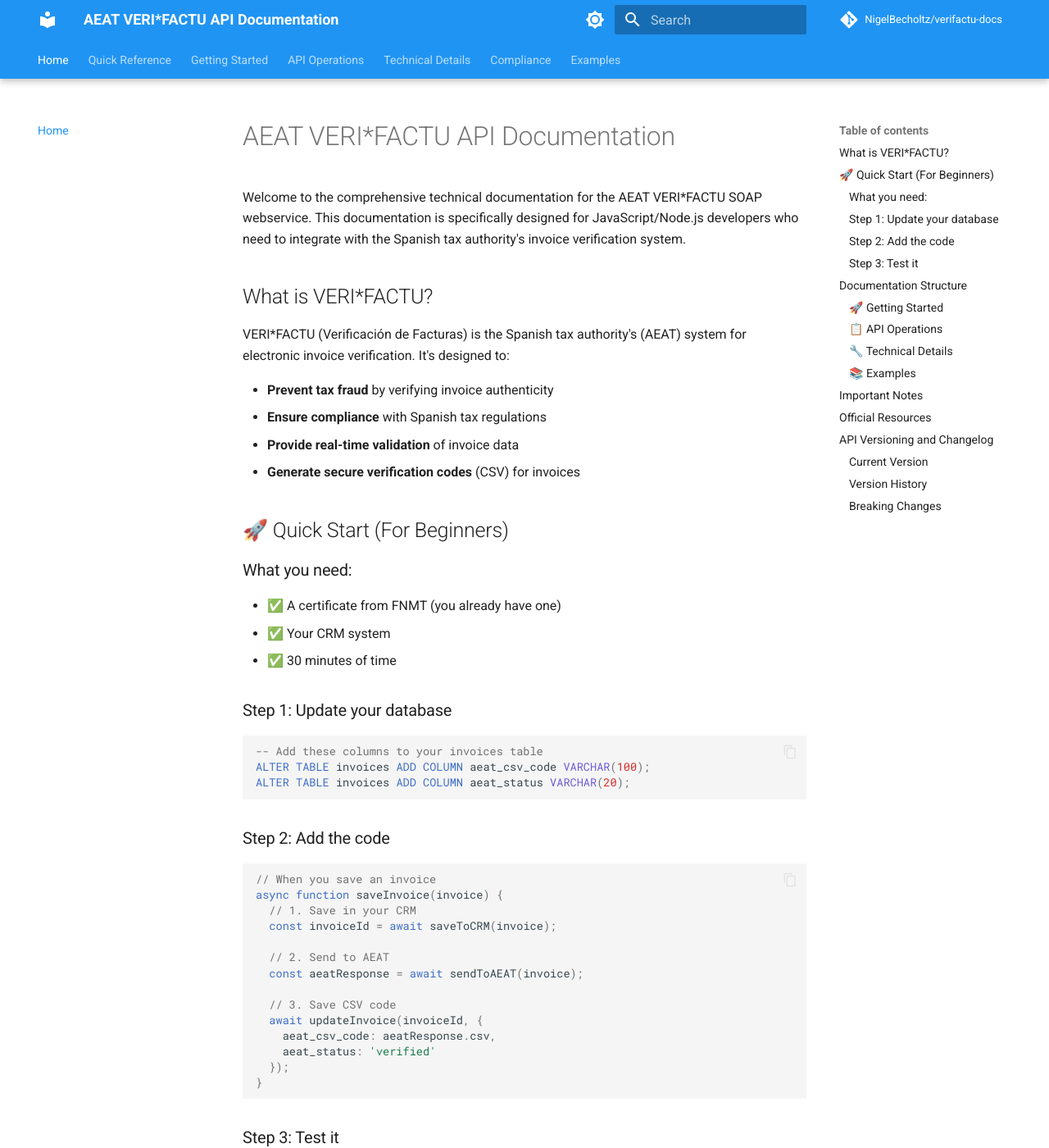
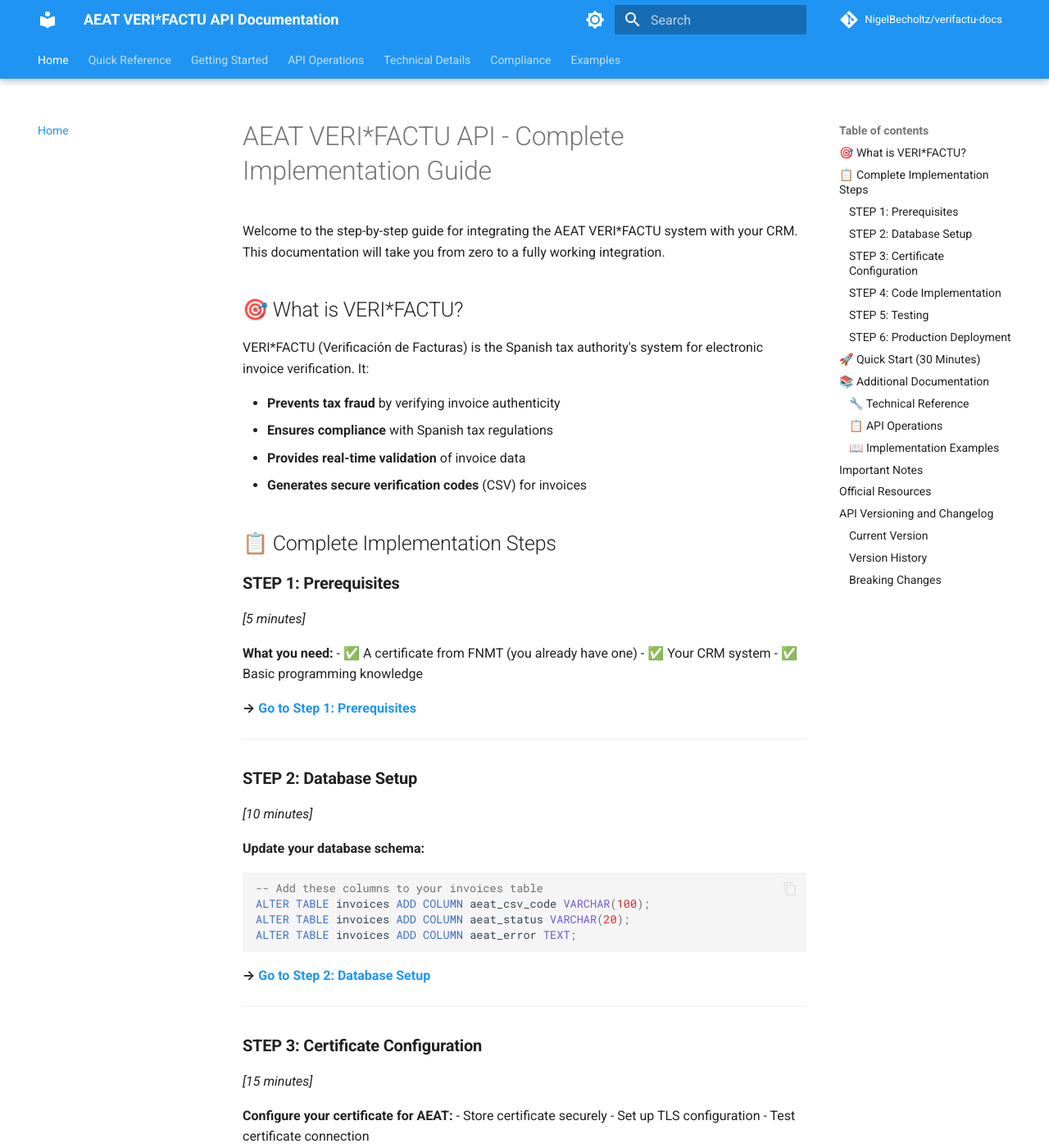
Before and after one commit to NigelBecholtz/verifactu-docs, an MkDocs documentation site: the page built from docs/index.md, in a window 1280 px wide and 1400 px high. Shown: the whole window at 82% size. Built offline with MkDocs 1.6.1 and Material for MkDocs 9.7.7, drawn with Linux system fonts in a browser that asks for light colours; comment, search, counter and statistics services are not loaded; some of the changed text lies outside the part shown.

Commit message:
Restructure documentation as clear step-by-step implementation guide
- Converted index.md to comprehensive step-by-step guide
- Added clear navigation between steps with time estimates
- Restructured authentication.md as Step 1 & 3 (Prerequisites & Certificate Setup)
- Updated node-implementation.md as Step 2 & 4 (Database & Code Implementation)
- Modified examples.md as Step 5 (Testing & Examples)
- Updated endpoints.md as Step 6 (Production Deployment)
- Added clear navigation links between all steps
- Maintained beginner-friendly approach with time estimates
- Created logical progression from prerequisites to production

````diff
--- a/docs/index.md
+++ b/docs/index.md
@@ -1,74 +1,118 @@
-# AEAT VERI*FACTU API Documentation
+# AEAT VERI*FACTU API - Complete Implementation Guide
 
-Welcome to the comprehensive technical documentation for the AEAT VERI*FACTU SOAP webservice. This documentation is specifically designed for JavaScript/Node.js developers who need to integrate with the Spanish tax authority's invoice verification system.
+Welcome to the step-by-step guide for integrating the AEAT VERI*FACTU system with your CRM. This documentation will take you from zero to a fully working integration.
 
-## What is VERI*FACTU?
+## 🎯 What is VERI*FACTU?
 
-VERI*FACTU (Verificación de Facturas) is the Spanish tax authority's (AEAT) system for electronic invoice verification. It's designed to:
+VERI*FACTU (Verificación de Facturas) is the Spanish tax authority's system for electronic invoice verification. It:
 
-- **Prevent tax fraud** by verifying invoice authenticity
-- **Ensure compliance** with Spanish tax regulations
-- **Provide real-time validation** of invoice data
-- **Generate secure verification codes** (CSV) for invoices
+- **Prevents tax fraud** by verifying invoice authenticity
+- **Ensures compliance** with Spanish tax regulations
+- **Provides real-time validation** of invoice data
+- **Generates secure verification codes** (CSV) for invoices
 
-## 🚀 Quick Start (For Beginners)
+## 📋 Complete Implementation Steps
 
-### What you need:
+### **STEP 1: Prerequisites**
+*[5 minutes]*
+
+**What you need:**
 - ✅ A certificate from FNMT (you already have one)
 - ✅ Your CRM system
-- ✅ 30 minutes of time
+- ✅ Basic programming knowledge
 
-### Step 1: Update your database
+**→ [Go to Step 1: Prerequisites](authentication.md#step-1-prerequisites)**
+
+---
+
+### **STEP 2: Database Setup**
+*[10 minutes]*
+
+**Update your database schema:**
 ```sql
 -- Add these columns to your invoices table
 ALTER TABLE invoices ADD COLUMN aeat_csv_code VARCHAR(100);
 ALTER TABLE invoices ADD COLUMN aeat_status VARCHAR(20);
+ALTER TABLE invoices ADD COLUMN aeat_error TEXT;
 ```
 
-### Step 2: Add the code
-```javascript
-// When you save an invoice
-async function saveInvoice(invoice) {
-  // 1. Save in your CRM
-  const invoiceId = await saveToCRM(invoice);
+**→ [Go to Step 2: Database Setup](node-implementation.md#step-2-database-setup)**
 
-  // 2. Send to AEAT
-  const aeatResponse = await sendToAEAT(invoice);
+---
 
-  // 3. Save CSV code
-  await updateInvoice(invoiceId, {
-    aeat_csv_code: aeatResponse.csv,
-    aeat_status: 'verified'
-  });
-}
-```
+### **STEP 3: Certificate Configuration**
+*[15 minutes]*
 
-### Step 3: Test it
-- Start with test environment
-- Create a test invoice
-- Check if CSV code is saved
+**Configure your certificate for AEAT:**
+- Store certificate securely
+- Set up TLS configuration
+- Test certificate connection
 
-**Done!** 🎉
+**→ [Go to Step 3: Certificate Setup](authentication.md#step-3-certificate-setup)**
 
-## Documentation Structure
+---
 
-### 🚀 Getting Started
-- **[Overview](README.md)** - Introduction to VERI*FACTU system
-- **[Authentication](docs/authentication.md)** - Mutual TLS setup and certificates
-- **[Endpoints](docs/endpoints.md)** - SOAP endpoints and operations
+### **STEP 4: Code Implementation**
+*[30 minutes]*
+
+**Implement the core functions:**
+- Send invoice to AEAT
+- Handle responses
+- Error handling
+
+**→ [Go to Step 4: Code Implementation](node-implementation.md#step-4-code-implementation)**
+
+---
+
+### **STEP 5: Testing**
+*[20 minutes]*
+
+**Test your integration:**
+- Test environment setup
+- Create test invoices
+- Verify CSV codes
+
+**→ [Go to Step 5: Testing](examples.md#step-5-testing)**
+
+---
+
+### **STEP 6: Production Deployment**
+*[15 minutes]*
+
+**Go live:**
+- Production environment setup
+- Monitoring and logging
+- Error handling
+
+**→ [Go to Step 6: Production](endpoints.md#step-6-production)**
+
+---
+
+## 🚀 Quick Start (30 Minutes)
+
+**If you want to get started immediately:**
+
+1. **Update Database** (5 min)
+2. **Add Basic Code** (15 min)
+3. **Test Connection** (10 min)
+
+**→ [Quick Start Guide](authentication.md#quick-start-30-minutes)**
+
+## 📚 Additional Documentation
+
+### 🔧 Technical Reference
+- **[Parameters & Fields](parameters-and-fields.md)** - Detailed field explanations
+- **[Error Handling](error-handling.md)** - Error codes and troubleshooting
+- **[XSD Schema Reference](xsd-schema-reference.md)** - Complete schema documentation
 
 ### 📋 API Operations
-- **[Register Invoice](docs/alta-register-invoice.md)** - Complete guide to invoice registration
-- **[Cancel Invoice](docs/baja-cancel-invoice.md)** - How to cancel registered invoices
-- **[Query Invoice](docs/consulta-query-invoice.md)** - Retrieve invoice information
+- **[Register Invoice](alta-register-invoice.md)** - Complete guide to invoice registration
+- **[Cancel Invoice](baja-cancel-invoice.md)** - How to cancel registered invoices
+- **[Query Invoice](consulta-query-invoice.md)** - Retrieve invoice information
 
-### 🔧 Technical Details
-- **[Parameters & Fields](docs/parameters-and-fields.md)** - Detailed field explanations
-- **[Error Handling](docs/error-handling.md)** - Error codes and troubleshooting
-- **[Node.js Implementation](docs/node-implementation.md)** - Technical guidance for developers
-
-### 📚 Examples
-- **[XML Examples](docs/examples.md)** - Complete working examples for common scenarios
+### 📖 Implementation Examples
+- **[Complete Examples](examples.md)** - Working examples for common scenarios
+- **[Quick Reference](quick-reference.md)** - Quick lookup for developers
 
 ## Important Notes
 
````
Also changed, not shown: docs/authentication.md (+20 -1 lines), docs/endpoints.md (+26 -2 lines), docs/examples.md (+23 -2 lines), docs/node-implementation.md (+12 -4 lines).
